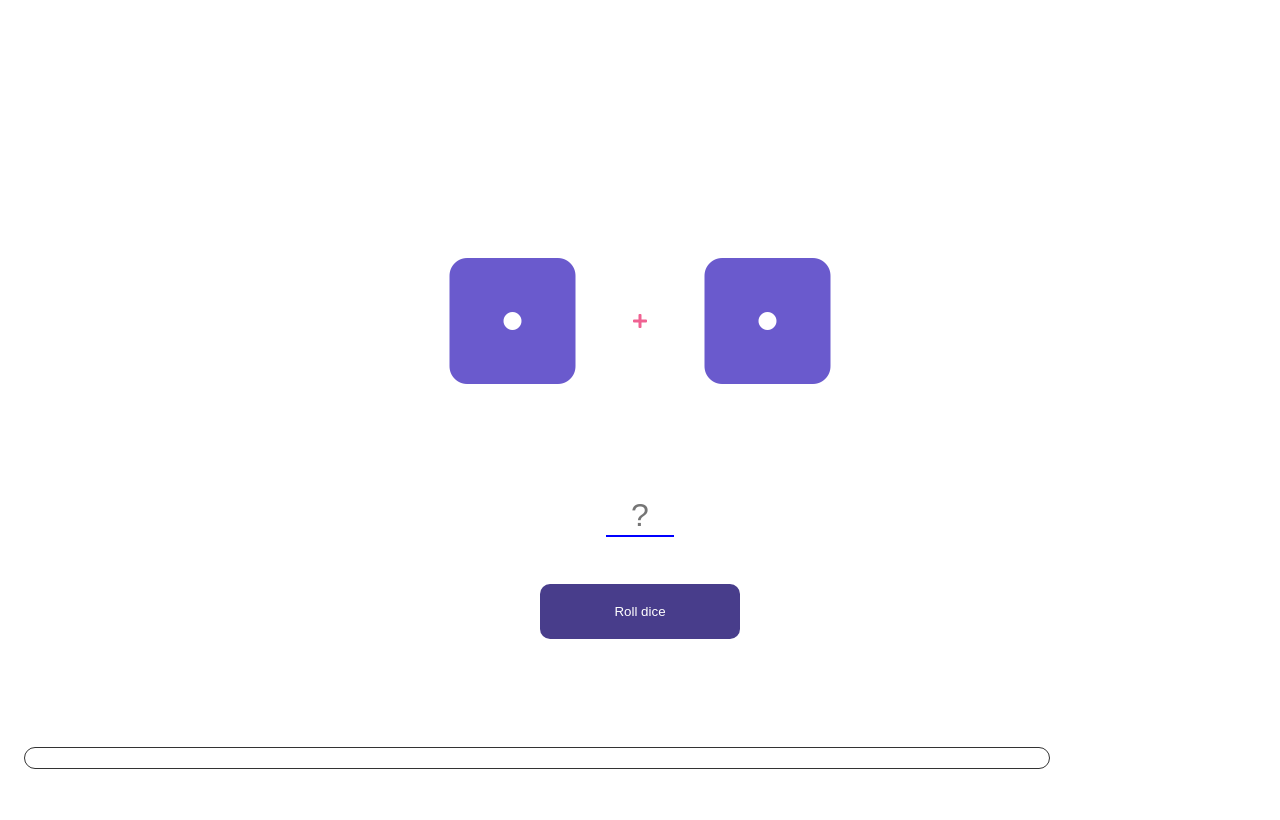
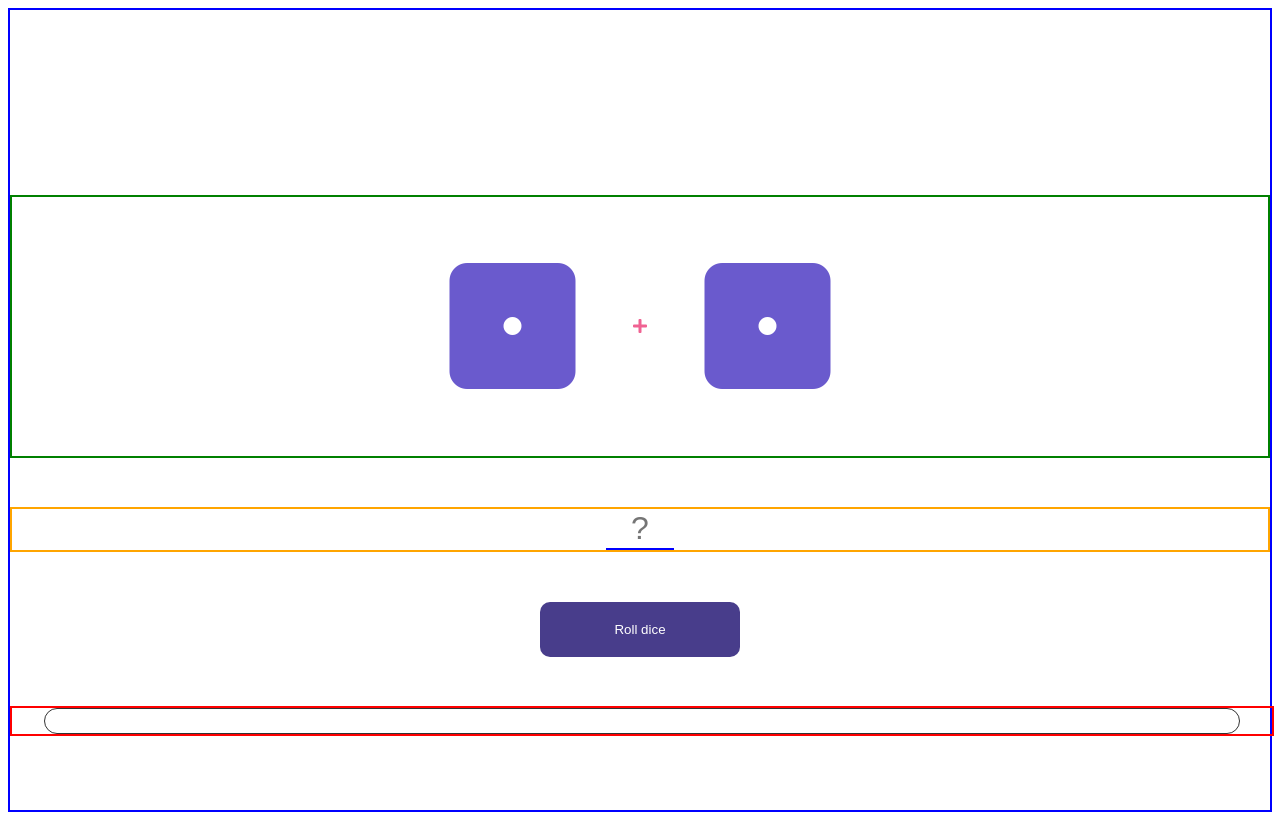
Before and after one commit to KasiaKinga/math-for-pola, a React (Create React App) app: page / in a window 1280 px wide. Built offline with nearby package versions, Linux system fonts and the light colour scheme.

Commit message:
progress bar centered

```diff
--- a/src/Form.css
+++ b/src/Form.css
@@ -2,6 +2,7 @@
   display: flex;
   align-items: center;
   justify-content: center;
+  border: 2px solid orange;
 }
 
 .Form form {
--- a/src/ProgressBar.css
+++ b/src/ProgressBar.css
@@ -1,7 +1,10 @@
 .progress-bar {
   position: relative;
-  height: 20px;
-  width: 80vw;
+  height: 1.5em;
+  /* width: 80vw; */
+  /* max-width: 80%; */
+  margin-left: 2em;
+  margin-right: 2em;
   border-radius: 50px;
   border: 1px solid #333;
 }
--- a/src/RollDice.css
+++ b/src/RollDice.css
@@ -1,8 +1,12 @@
 .RollDice {
   display: flex;
+  flex: 1;
   flex-flow: column nowrap;
   justify-content: space-around;
+  /* justify-content: center; */
   min-height: 100vh;
+  max-width: 100vw;
+  border: 2px solid blue;
 }
 
 .RollDice-container {
@@ -10,6 +14,7 @@
   margin-top: 20vh;
   justify-content: center;
   align-content: center;
+  border: 2px solid green;
 }
 
 .RollDice button {
@@ -20,6 +25,7 @@
   border-radius: 10px;
   color: white;
   background-color: darkslateblue;
+
 }
 
 .RollDice button:hover {
--- a/src/RollDice.js
+++ b/src/RollDice.js
@@ -97,6 +97,15 @@ class RollDice extends Component {
     }
     return (
       <div className="RollDice">
+        {/* <div
+          style={{
+            display: "flex",
+            justifyContent: "center",
+            alignItems: "center",
+
+            border: "2px red solid",
+          }}
+        > */}
         {this.state.percentage === 100 && <Confetti />}
         <div className="RollDice-container">
           <Die face={this.state.die1} rolling={this.state.isRolling} />
@@ -104,6 +113,7 @@ class RollDice extends Component {
 
           <Die face={this.state.die2} rolling={this.state.isRolling} />
         </div>
+
         <div className="Form">
           <form>
             <input
@@ -115,16 +125,29 @@ class RollDice extends Component {
             />
           </form>
         </div>
+
         <button
           onClick={() => this.callFunction(textForButton)}
           disabled={this.state.isRolling}
         >
           {textForButton}
         </button>
-        <div>{animatedElement}</div>
-        <div style={{ padding: "1em" }}>
+
+        <div
+          style={{
+            // display: "flex",
+            // justifyContent: "center",
+            width: "100%",
+            textAlign: "center",
+            border: "2px red solid",
+
+            // width: "80vw",
+          }}
+        >
           <ProgressBar percentage={this.state.percentage} />
         </div>
+        <div>{animatedElement}</div>
+        {/* </div> */}
       </div>
     );
   }
```
